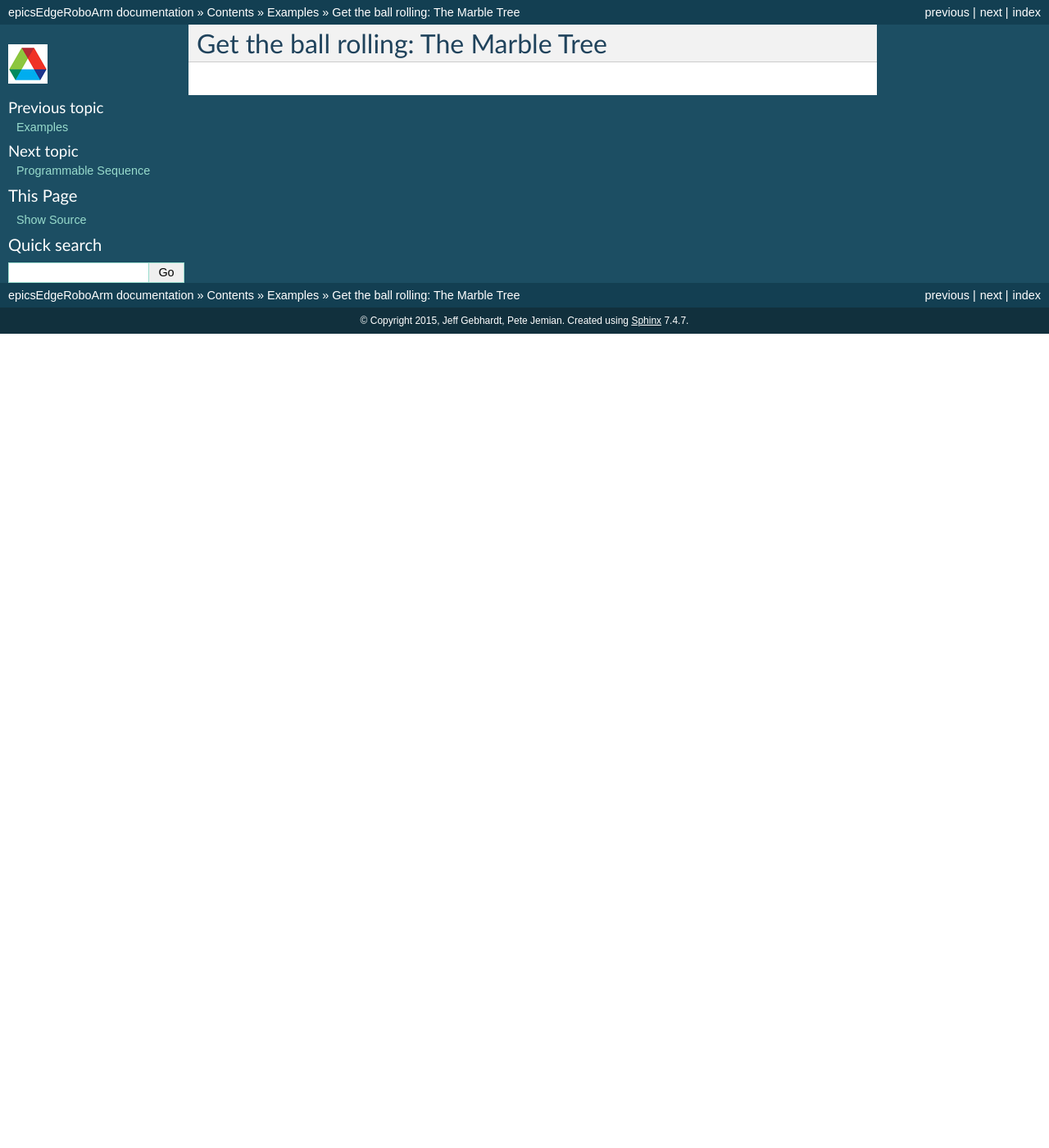
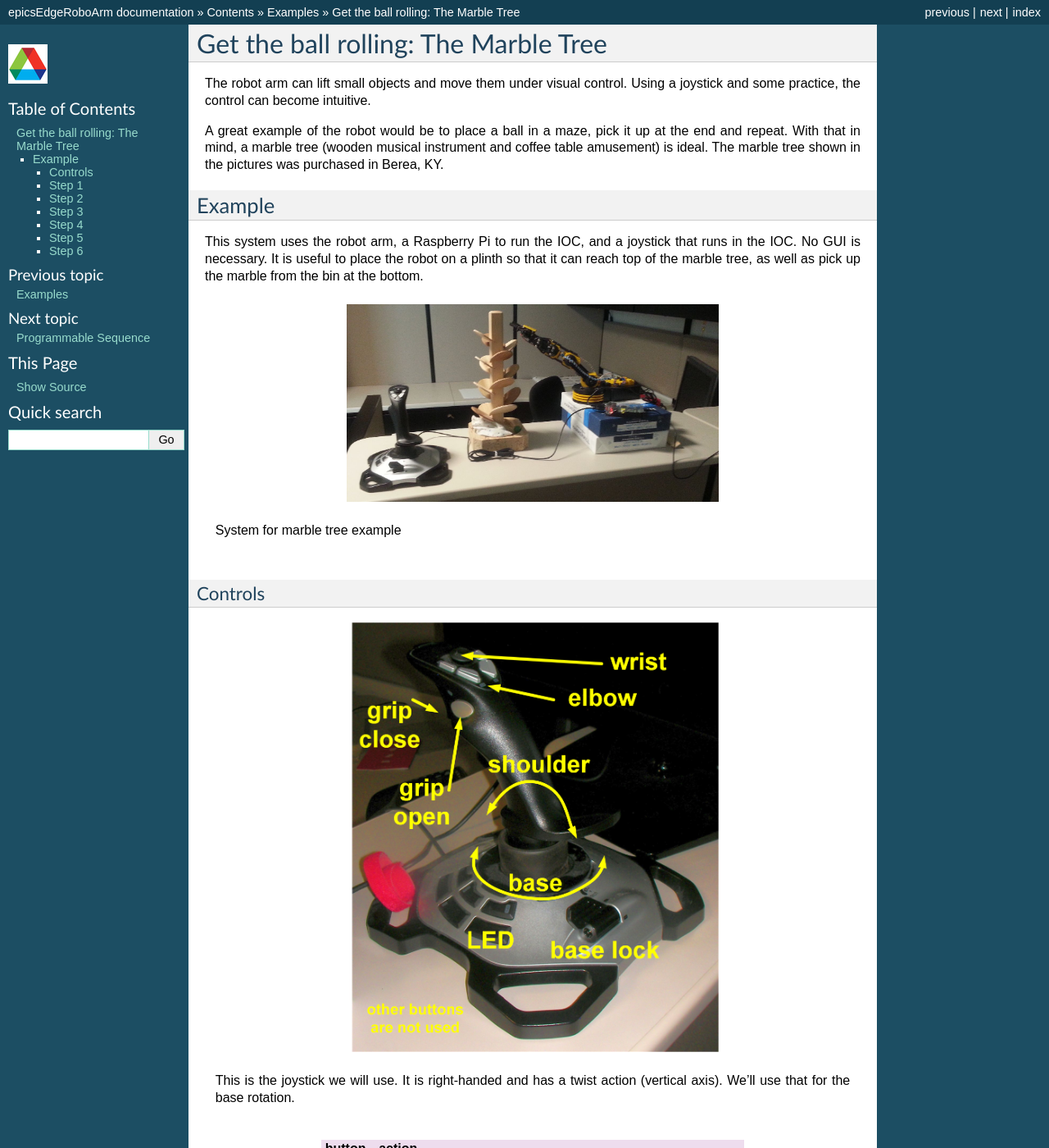
Before and after one commit to BCDA-APS/epicsEdgeRoboArm, a Sphinx documentation site: the page built from docs/source/examples/marble-tree.rst, in a window 1280 px wide and 1400 px high. Shown: the whole window at 82% size. Built offline with Sphinx 7.4.7, drawn with Linux system fonts in a browser that asks for light colours; some of the changed text lies outside the part shown.

Commit message:
marble tree demo documented

```diff
--- a/docs/source/examples/marble-tree.rst
+++ b/docs/source/examples/marble-tree.rst
@@ -2,4 +2,129 @@
 Get the ball rolling: The Marble Tree
 =====================================
 
-.. photo essay
+The robot arm can lift small objects and move them
+under visual control.  Using a joystick and some
+practice, the control can become intuitive.
+
+A great example of the robot would be to place a ball
+in a maze, pick it up at the end and repeat.  With that
+in mind, a marble tree (wooden musical instrument and
+coffee table amusement) is ideal.  The marble tree shown
+in the pictures was purchased in Berea, KY.
+
+Example
+-------
+
+This system uses the robot arm, a Raspberry Pi to run the IOC,
+and a joystick that runs in the IOC.  No GUI is necessary.
+It is useful to place the robot on a plinth so that it
+can reach top of the marble tree, as well as pick up
+the marble from the bin at the bottom.
+
+.. figure:: ../graphics/20150513_164853.jpg
+   :width: 12cm
+
+   System for marble tree example
+
+Controls
+++++++++
+
+.. figure:: ../graphics/joystick-controls.png
+   :width: 12cm
+
+   This is the joystick we will use.
+   It is right-handed and has a twist action (vertical axis).
+   We'll use that for the base rotation.
+
+
+========  ================================================================
+button    action
+========  ================================================================
+trigger   close grip
+thumb     open grip
+twist     rotate base in same direction
+lever     turns on/off base rotation (useful when trying to grasp objects)
+joystick  shoulder axis: forward=down, back=up
+elbow     two buttons, forward and back
+wrist     knob, forward=down, back=up
+========  ================================================================
+
+The joystick buttons are described in file:
+``edgeRoboArmIOC/support/usb-1-0/usbApp/Db/LogitechExtreme3DPro.in``
+The actions are mapped to buttons in file:
+``edgeRoboArmIOC/support/xxx-5-6/xxxApp/Db/roboArm.db``
+
+Pulse the LED button to ensure the IOC is operating.
+
+Step 1
+++++++
+
+.. figure:: ../graphics/SANY0004.JPG
+   :width: 12cm
+
+   Move arm into place to pick up marble.
+   Be sure to clear all the wooden leaves!
+
+.. figure:: ../graphics/SANY0005.JPG
+   :width: 12cm
+
+   Move arm into place to pick up marble.
+   Be sure to clear all the wooden leaves!
+
+Step 2
+++++++
+
+.. figure:: ../graphics/SANY0007.JPG
+   :width: 12cm
+
+   Approach the ball with the grips open.
+   It may help to turn on the LED to verify alignment.
+
+.. figure:: ../graphics/SANY0008.JPG
+   :width: 12cm
+
+   It may be needed to nudge the ball to using the base
+   to pick it up with the grips.
+
+Step 3
+++++++
+
+.. figure:: ../graphics/SANY0009.JPG
+   :width: 12cm
+
+   Grip the ball until the motor stops.
+
+Step 4
+++++++
+
+.. figure:: ../graphics/SANY0010.JPG
+   :width: 12cm
+
+   Carefully, raise the shoulder a bit, without banging the wooden leaves.
+   Don't knock the ball out of the grips.
+
+   Move back until the arm can clear all the leaves.
+
+Step 5
+++++++
+
+.. figure:: ../graphics/SANY0011.JPG
+   :width: 12cm
+
+   Raise and lengthen the arm to position the ball
+   at the top of the marble tree.
+
+Step 6
+++++++
+
+.. figure:: ../graphics/SANY0012.JPG
+   :width: 12cm
+
+   Open the grips to release the ball.
+   Listen as the ball moves downward.
+
+
+
+-------------------
+
+.. [#] marble tree: http://www.berea.com/appalachian-fireside-gallery/
```
Also changed, not shown: docs/source/clients/cssboy.rst (+9 -0 lines), docs/source/examples/sequence.rst (+12 -0 lines), docs/source/graphics/SANY0001.JPG, docs/source/graphics/joystick-controls.png (added).
